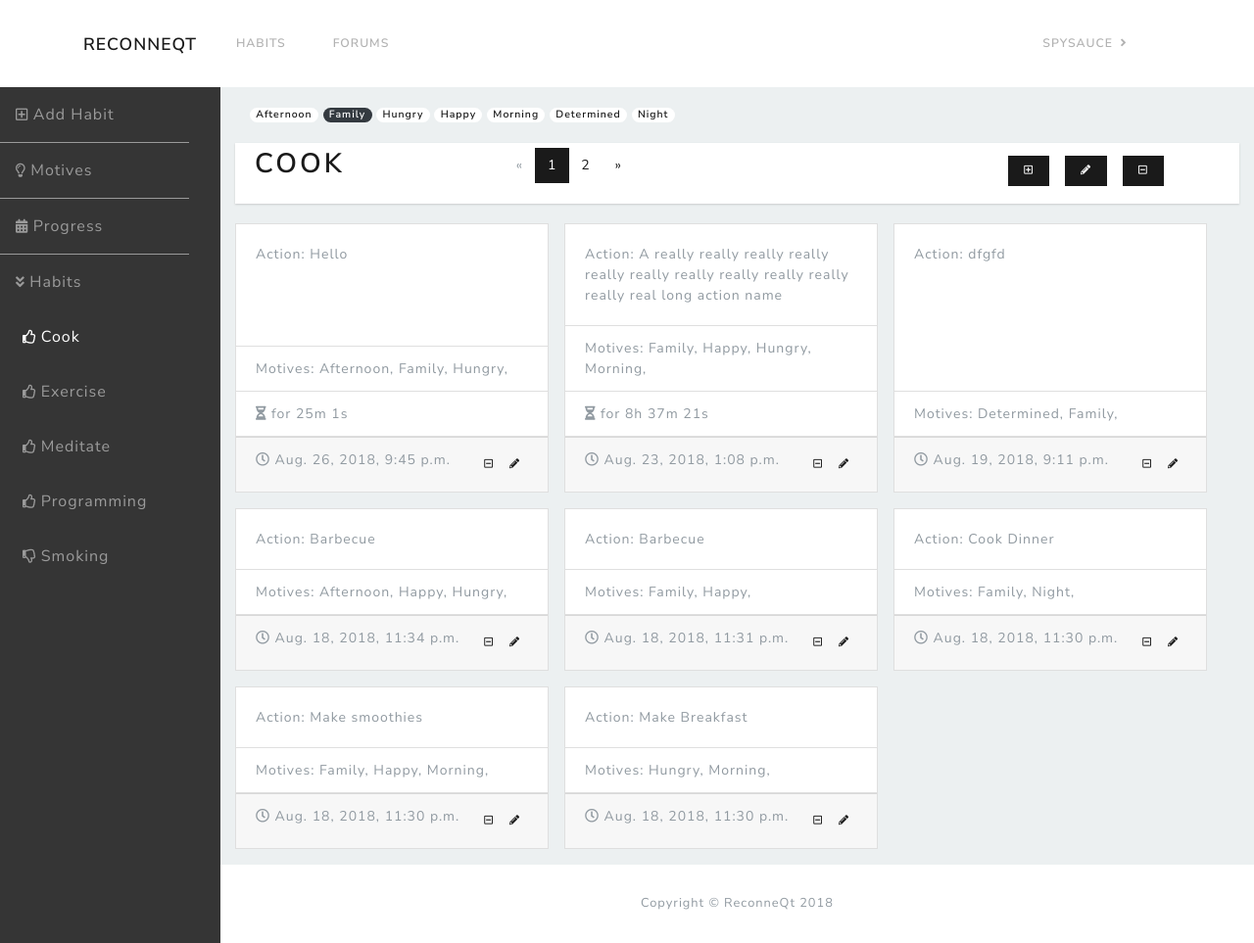
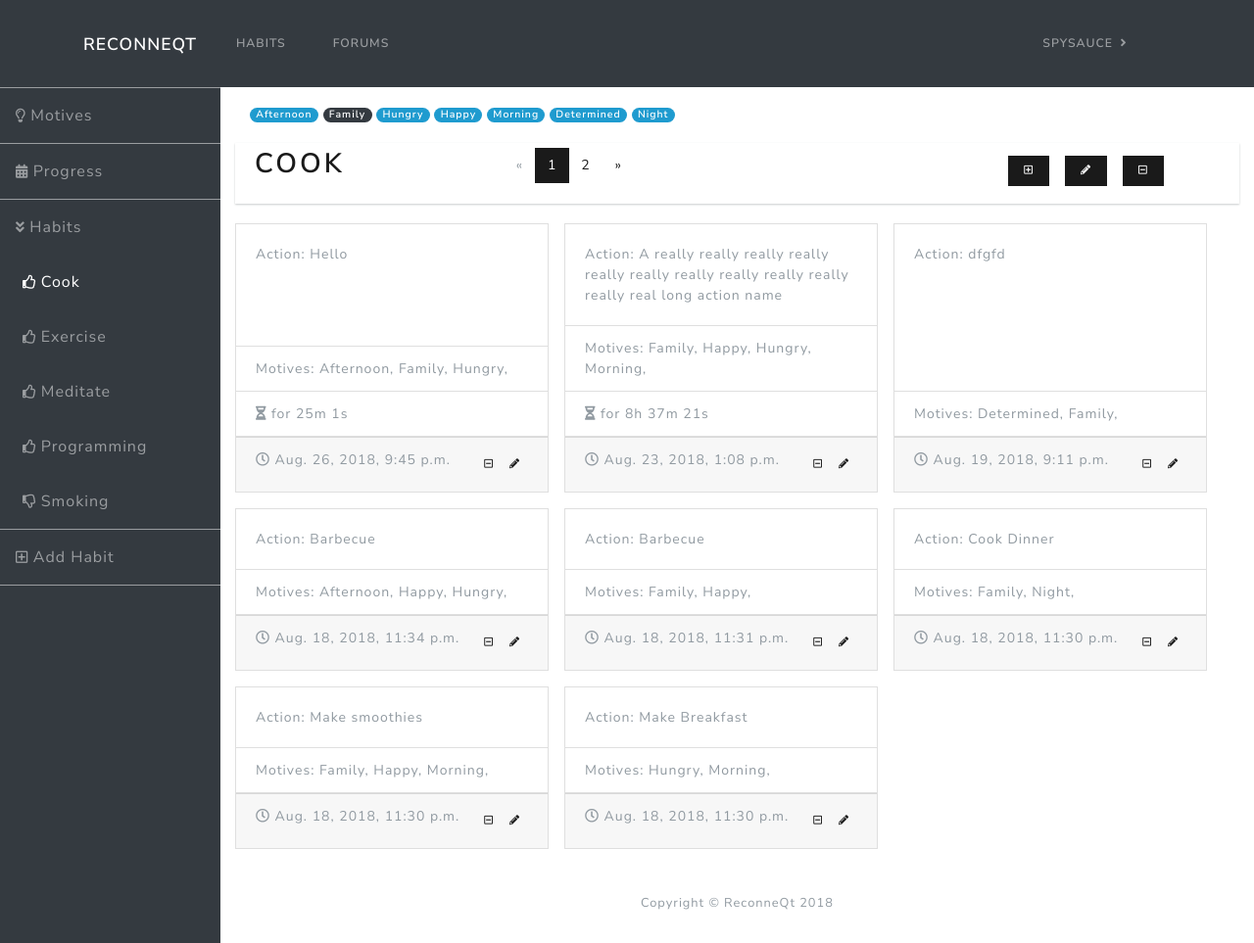
Before and after one commit to Mathic/reconneqt, a Django app: page /reconneqt/habits/2/ in a window 1280 px wide. Shown: the whole page at 98% size. Run offline with Django 3.2, Linux system fonts and the light colour scheme; a user stored in the database is signed in; data comes from the database, SQL or seed files in the repository; some libraries are stand-ins or nearby versions.

Commit message:
changed a bit of the colors

```diff
--- a/forums/templates/forums/base_forums.html
+++ b/forums/templates/forums/base_forums.html
@@ -20,7 +20,7 @@
         {% block breadcrumbs %}{% endblock %}
       </div>
       <div class="col-lg-4 col-md-4">
-        <button class="btn btn-secondary m-2">
+        <button class="btn btn-primary m-2">
           Create new thread
         </button>
       </div>
--- a/habits/static/habits/css/sb-admin.css
+++ b/habits/static/habits/css/sb-admin.css
@@ -24,7 +24,7 @@ body {
   width: 100%;
   padding-top: 1rem;
   padding-bottom: 80px;
-  background: #ecf0f1;
+  /* background: #e8eaed; */
 }
 
 body.fixed-nav #content-wrapper {
@@ -133,7 +133,7 @@ body.fixed-nav.sidebar-toggled #content-wrapper {
 
 .sidebar {
   width: 90px !important;
-  background-color: #353535;
+  background-color: #343a40;
   min-height: calc(100vh - 56px);
 }
 
--- a/habits/templates/habits/base_habits.html
+++ b/habits/templates/habits/base_habits.html
@@ -14,21 +14,13 @@
   <div id="wrapper">
     <!-- Sidebar -->
     <ul class="sidebar navbar-nav">
-      <li class="nav-item" style="border-bottom: 1px solid rgba(255, 255, 255, 0.5) !important;">
-        <span data-toggle="modal">
-          <a id="new-habit-button" class="nav-link" data-target="#modal" data-form="{% url 'habit_new' %}" href="#" data-toggle="tooltip" data-placement="right" title="Add a habit">
-            <i class="far fa-plus-square"></i>
-            <span>Add Habit</span>
-          </a>
-        </span>
-      </li>
-      <li class="nav-item" style="border-bottom: 1px solid rgba(255, 255, 255, 0.5) !important;">
+      <li class="nav-item" style="border-bottom: 1px solid rgba(255, 255, 255, 0.5) !important; border-top: 1px solid rgba(255, 255, 255, 0.5) !important; margin-right: 0;">
         <a class="nav-link" href="{% url 'motives' %}">
           <i class="far fa-lightbulb"></i>
           <span>Motives</span>
         </a>
       </li>
-      <li class="nav-item" style="border-bottom: 1px solid rgba(255, 255, 255, 0.5) !important;">
+      <li class="nav-item" style="border-bottom: 1px solid rgba(255, 255, 255, 0.5) !important; margin-right: 0;">
         <a class="nav-link" href="{% url 'progress' %}">
           <i class="fas fa-calendar-alt"></i>
           <span>Progress</span>
@@ -55,6 +47,14 @@
         {% endif %}
       </li>
       {% endfor %}
+      <li class="nav-item" style="border-bottom: 1px solid rgba(255, 255, 255, 0.5) !important; border-top: 1px solid rgba(255, 255, 255, 0.5) !important; margin-right: 0;">
+        <span data-toggle="modal">
+          <a id="new-habit-button" class="nav-link" data-target="#modal" data-form="{% url 'habit_new' %}" href="#" data-toggle="tooltip" data-placement="right" title="Add a habit">
+            <i class="far fa-plus-square"></i>
+            <span>Add Habit</span>
+          </a>
+        </span>
+      </li>
     </ul>
 
     <div id="content-wrapper">
--- a/habits/templates/habits/base_template.html
+++ b/habits/templates/habits/base_template.html
@@ -30,7 +30,7 @@
   <body>
 
     <!-- Navigation -->
-    <nav class="navbar navbar-expand-md navbar-light static-top">
+    <nav class="navbar navbar-expand-md navbar-dark bg-dark static-top">
       <div class="container">
         <a class="navbar-brand" href="{% url 'index' %}">ReconneQt</a>
         <button class="navbar-toggler" type="button" data-toggle="collapse" data-target="#navbarsExampleDefault" aria-controls="navbarsExampleDefault" aria-expanded="false" aria-label="Toggle navigation">
--- a/habits/templatetags/habit_filters.py
+++ b/habits/templatetags/habit_filters.py
@@ -8,9 +8,9 @@ def get_occurence(value, total):
     percentage = (value / total) * 100
     # print(percentage)
     if percentage <= 25:
-        return "light"
+        return "info"
     elif percentage > 65:
-        return "info"
+        return "warning"
     else:
         return "dark"
 
```
